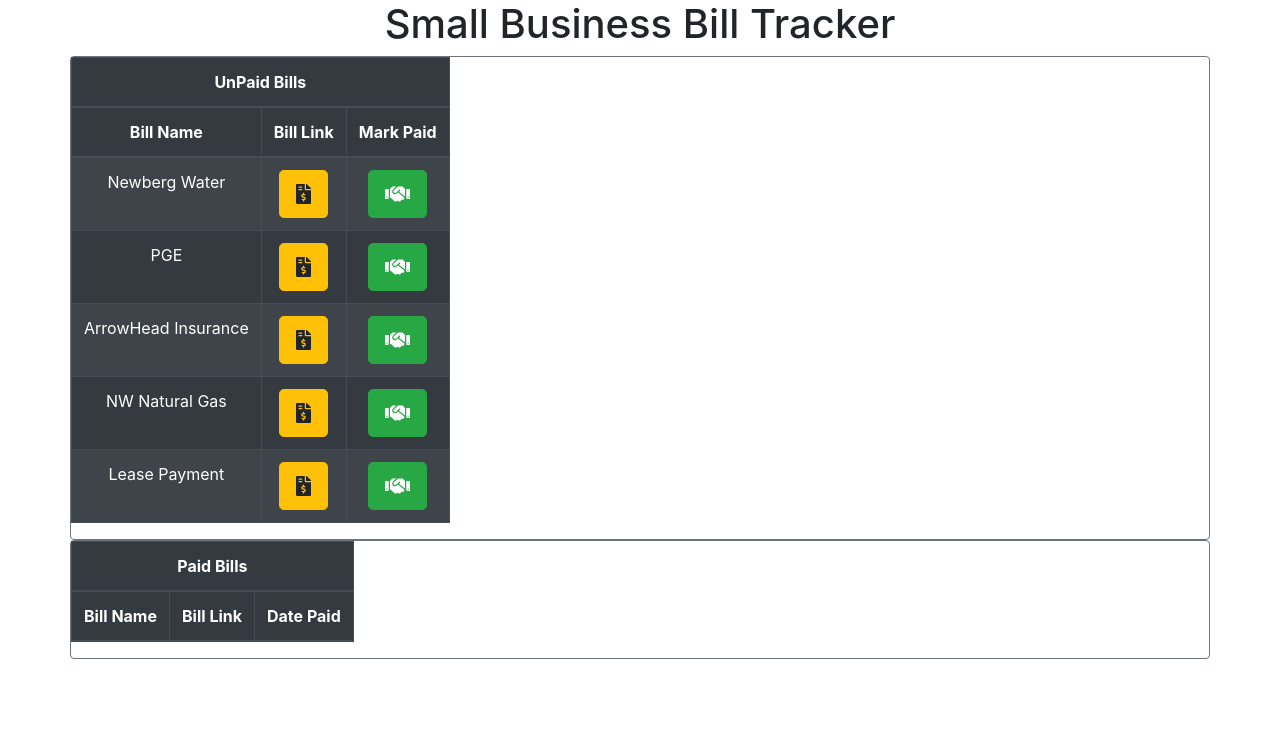
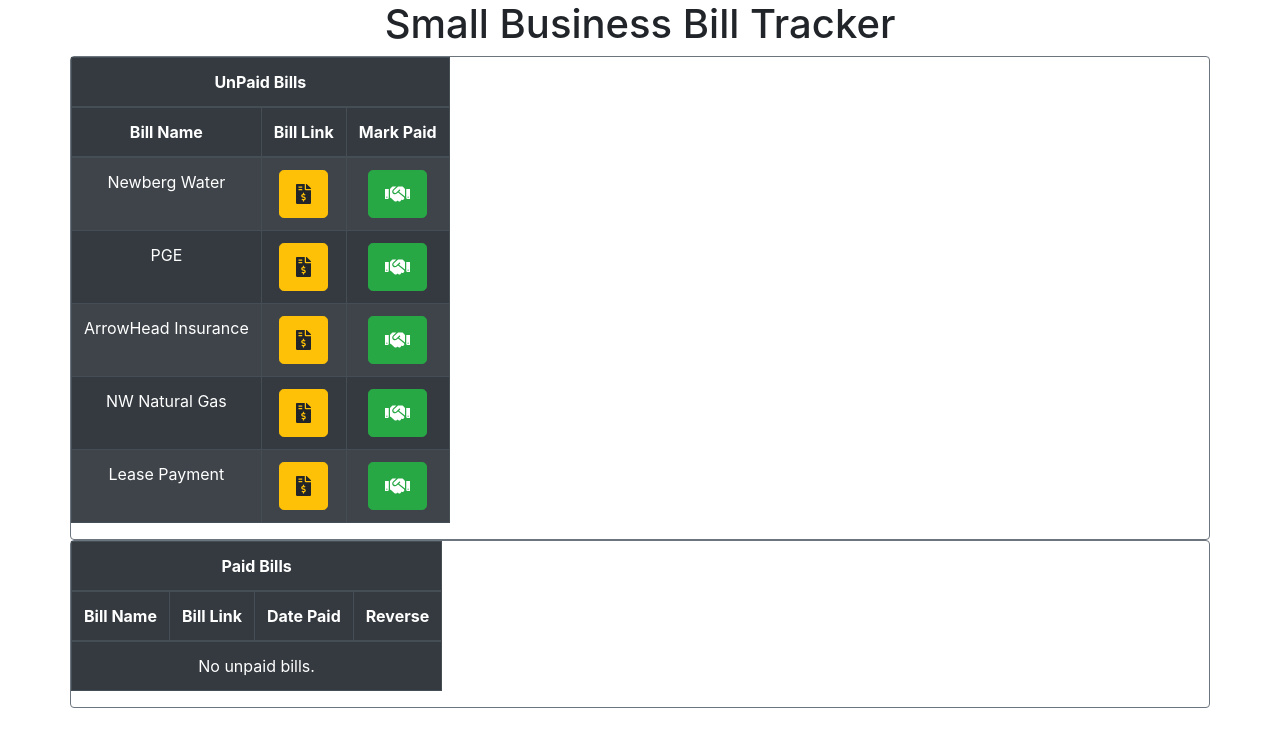
Before and after one commit to schradermade/BizBillPay, a React (Create React App) app: page / in a window 1280 px wide. Shown: the top 746 px of the page. Built offline with nearby package versions, Linux system fonts and the light colour scheme.

Commit message:
add reverse() method

```diff
--- a/src/App.js
+++ b/src/App.js
@@ -1,7 +1,7 @@
 import React, { Component } from 'react';
 import { Table, Button } from 'reactstrap';
 import { FontAwesomeIcon } from '@fortawesome/react-fontawesome';
-import { faThumbsUp, faFileInvoiceDollar, faHandshake } from '@fortawesome/free-solid-svg-icons';
+import { faFileInvoiceDollar, faHandshake, faHandshakeSlash } from '@fortawesome/free-solid-svg-icons';
 
 class App extends Component {
   state = {
@@ -15,28 +15,28 @@ class App extends Component {
         'Paid' : false
       },
       {
-        'id' : '1',
+        'id' : '2',
         'BillName' : 'PGE',
         'BillLink' : 'https://www.newbergoregon.gov/finance/page/how-pay-your-water-bill',
         'DatePaid' : '3/5/2021',
         'Paid' : false
       },
       {
-        'id' : '1',
+        'id' : '3',
         'BillName' : 'ArrowHead Insurance',
         'BillLink' : 'https://www.newbergoregon.gov/finance/page/how-pay-your-water-bill',
         'DatePaid' : '3/5/2021',
         'Paid' : false
       },
       {
-        'id' : '1',
+        'id' : '4',
         'BillName' : 'NW Natural Gas',
         'BillLink' : 'https://www.newbergoregon.gov/finance/page/how-pay-your-water-bill',
         'DatePaid' : '3/5/2021',
         'Paid' : false
       },
       {
-        'id' : '1',
+        'id' : '5',
         'BillName' : 'Lease Payment',
         'BillLink' : 'https://www.newbergoregon.gov/finance/page/how-pay-your-water-bill',
         'DatePaid' : '3/5/2021',
@@ -63,6 +63,13 @@ class App extends Component {
     this.setState({ bills : updatedBills });
   }
 
+  reverse(id) {
+    let bill = this.state.bills.filter (i => i.id === id);
+    bill[0].Paid = false;
+    let updatedBills = [...this.state.bills];
+    this.setState({ bills : updatedBills });
+  }
+
   // async componentDidMount() {
   //   const response = await fetch();
   //   const body = await response.json(0);
@@ -72,8 +79,8 @@ class App extends Component {
   render() {
     const isLoading = this.state.isLoading;
     const allBills = this.state.bills;
-    const unPaid = this.state.bills;
-    const paid = this.state.bills;
+    let unPaid = [...this.state.bills].filter (i => i.Paid === false)
+    let paid = [...this.state.bills].filter (i => i.Paid === true)
 
     if (isLoading) {
       return(
@@ -82,12 +89,18 @@ class App extends Component {
     }
     //unPaid Bills
     let unPaidBills =
-    unPaid.map(bill => {
+    allBills.map(bill => {
       if (bill.Paid === false) {
-      return <tr key={bill.Id}>
+      return  <tr key={bill.Id}>
               <td>{bill.BillName}</td>
-              <td><Button className='btn btn-lg btn-warning' onClick={() => this.redirectToBill(bill.id)}> <FontAwesomeIcon icon={faFileInvoiceDollar} /></Button></td>
-              <td><Button className='btn btn-lg btn-success' onClick={() => this.billPaid(bill.id)}> <FontAwesomeIcon icon={faHandshake} /></Button></td>
+
+              <td><Button className='btn btn-lg btn-warning'
+                  onClick={() => this.redirectToBill(bill.id)}>
+                  <FontAwesomeIcon icon={faFileInvoiceDollar} /></Button></td>
+
+              <td><Button className='btn btn-lg btn-success'
+                  onClick={() => this.billPaid(bill.id)}>
+                  <FontAwesomeIcon icon={faHandshake} /></Button></td>
             </tr>
         }
       }
@@ -95,12 +108,15 @@ class App extends Component {
 
     //Paid Bills
     let paidBills =
-    paid.map(bill => {
+    allBills.map(bill => {
       if (bill.Paid === true ) {
         return <tr key={bill.Id}>
                   <td>{bill.BillName}</td>
                   <td>{bill.BillLink}</td>
                   <td>{bill.DatePaid}</td>
+                  <td><Button className='btn btn-lg btn-success'
+                  onClick={() => this.reverse(bill.id)}>
+                  <FontAwesomeIcon icon={faHandshakeSlash} /></Button></td>
                 </tr>
         }
       }
@@ -130,7 +146,7 @@ class App extends Component {
                   </tr>
                 </thead>
                 <tbody>
-                  { this.state.bills.length === 0 ? <td colSpan='8'>No unpaid bills.</td> : unPaidBills}
+                  { unPaid.length === 0 ? <td colSpan='8'>No unpaid bills.</td> : unPaidBills}
                 </tbody>
               </Table>
             </div>
@@ -150,10 +166,11 @@ class App extends Component {
                     <th>Bill Name</th>
                     <th>Bill Link</th>
                     <th>Date Paid</th>
+                    <th>Reverse</th>
                   </tr>
                 </thead>
                 <tbody>
-                  { this.state.bills.length === 0 ? <td colSpan='8'>No unpaid bills.</td> : paidBills}
+                  { paid.length === 0 ? <td colSpan='8'>No unpaid bills.</td> : paidBills}
                 </tbody>
               </Table>
             </div>
```
